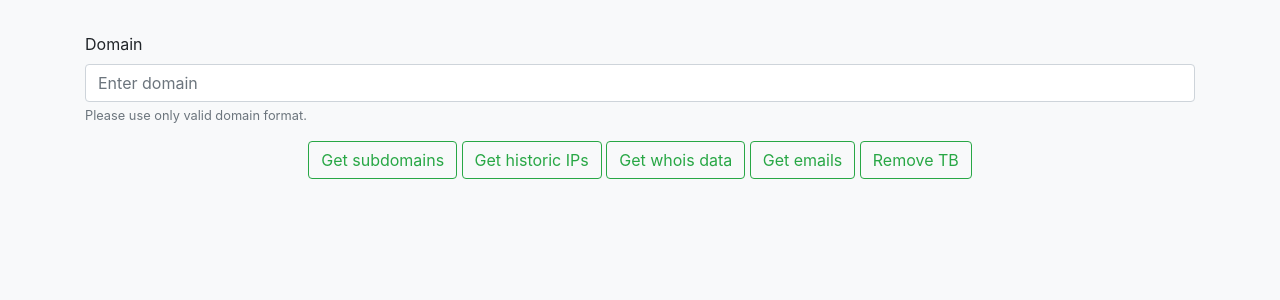
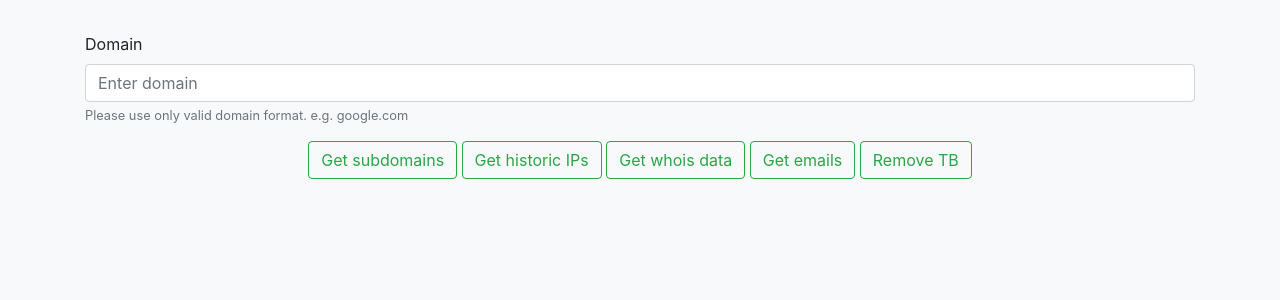
Before and after one commit to gh0stik/Subhopper, a Flask app: page / in a window 1280 px wide. Shown: the part 221-521 px from the top of the page. Run offline with Flask 2, Linux system fonts and the light colour scheme; some libraries are stand-ins or nearby versions.

```diff
--- a/templates/testingscript.html
+++ b/templates/testingscript.html
@@ -37,7 +37,7 @@
                 <small id="domainHelp" class="form-text text-danger">{{ message }}</small>
               {% endfor %}
             {% else %}
-              <small id="domainHelp" class="form-text text-muted">Please use only valid domain format.</small>
+              <small id="domainHelp" class="form-text text-muted">Please use only valid domain format. e.g. google.com</small>
             {% endif %}
           {% endwith %}
         </div>
```
Also changed, not shown: links.db.
